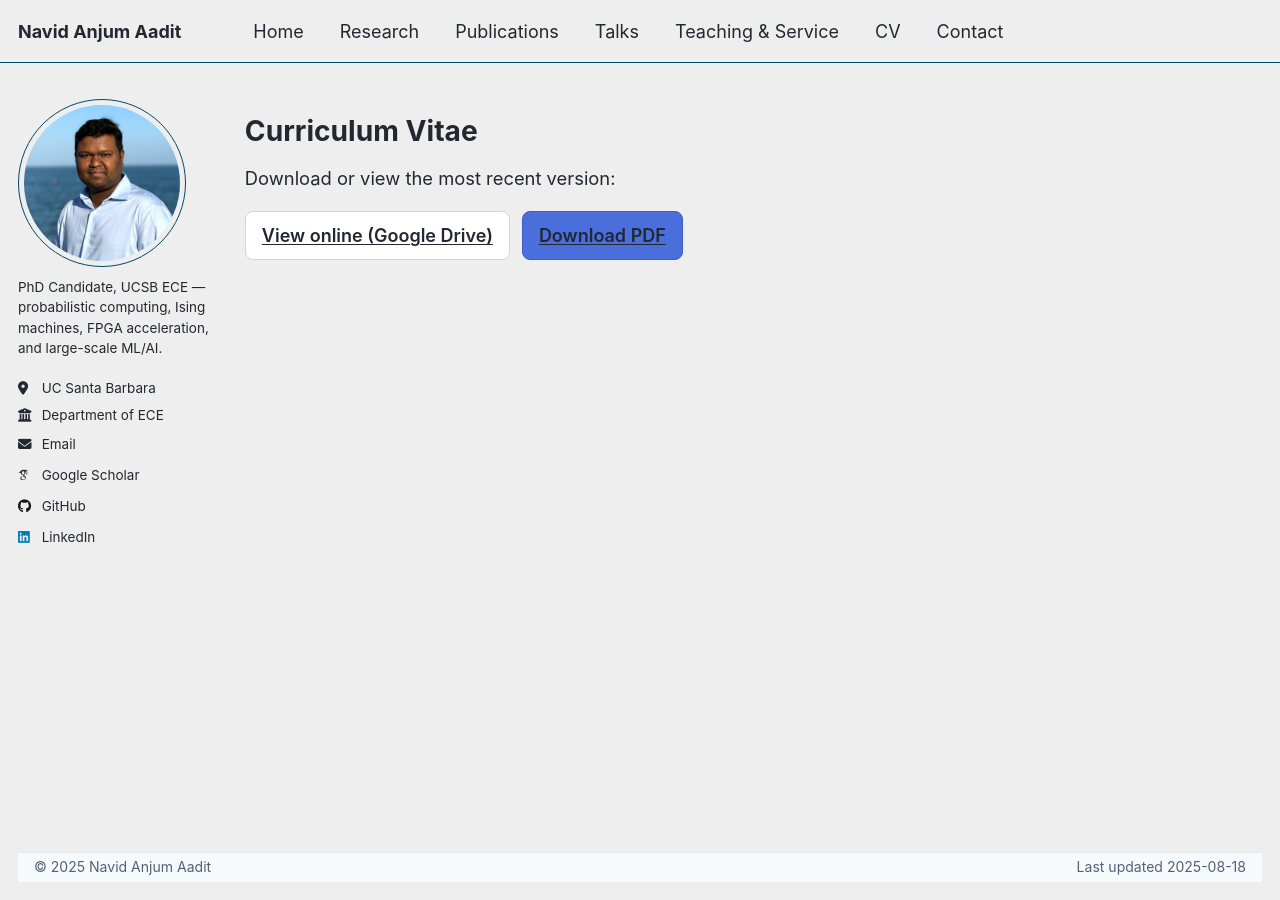
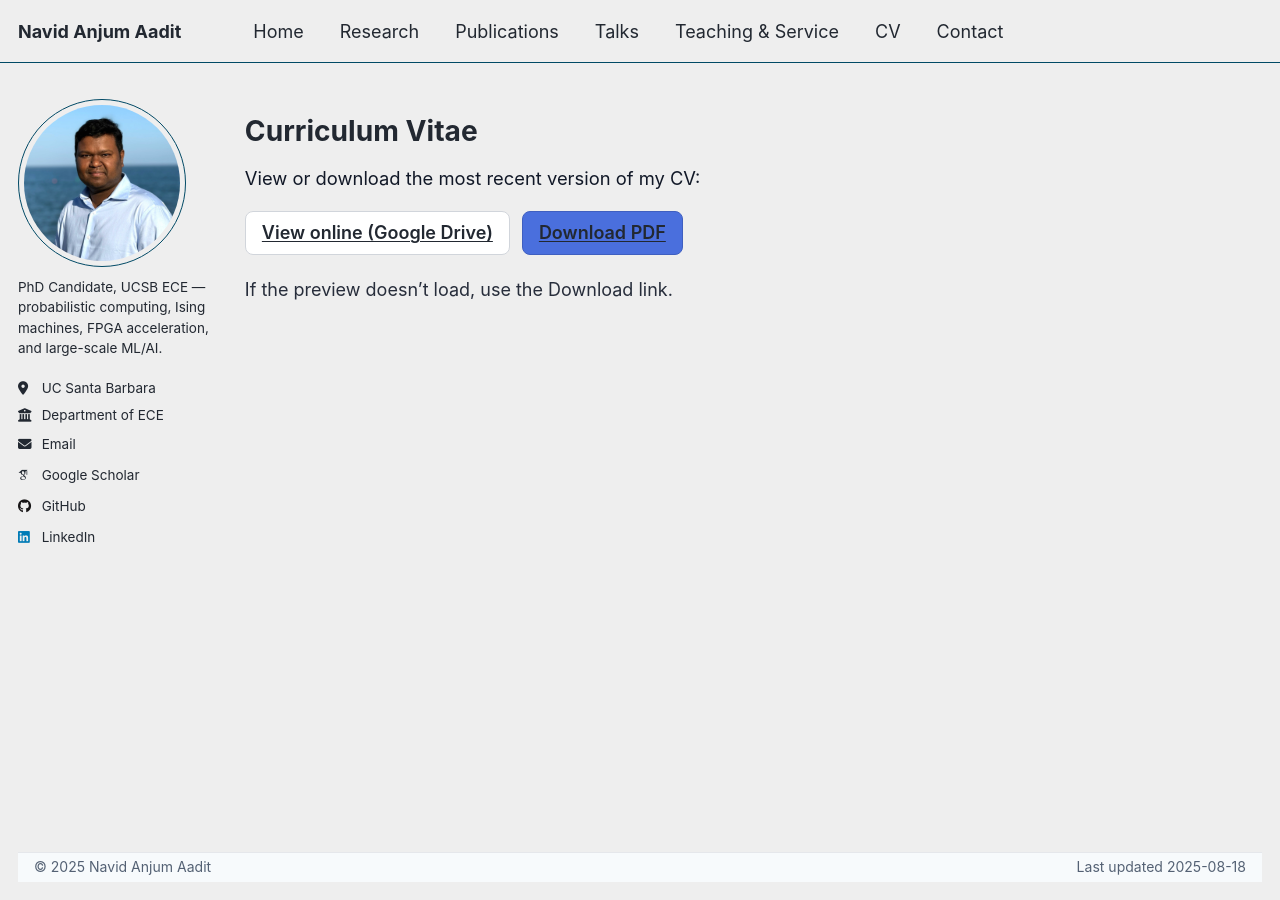
Before and after one commit to navidaadit/navidaadit.github.io, a Jekyll site: the page built from _pages/cv.md, in a window 1280 px wide. Built offline with Jekyll 4.4.1, drawn with Linux system fonts in a browser that asks for light colours; some web fonts are replaced; part of the change alters nothing that is shown.

Commit message:
Update cv.md

```diff
--- a/_pages/cv.md
+++ b/_pages/cv.md
@@ -5,37 +5,72 @@ title: "Curriculum Vitae"
 author_profile: true
 ---
 
-<!-- Page-scoped styles (clean + professional) -->
+<!-- Page-scoped styles (light-only, no theme dependency) -->
 <style>
-.cv-intro{margin:.25rem 0 1rem;font-size:1.02rem;line-height:1.6;}
-.cv-actions{display:flex;gap:12px;flex-wrap:wrap;align-items:center;margin:.6rem 0 1.2rem;}
-.cv-actions a{
-  display:inline-block;text-decoration:none;font-weight:600;
-  padding:10px 16px;border-radius:8px;border:1px solid #3f5fc0;
-  transition:background-color .2s ease,border-color .2s ease,transform .02s ease;
-}
-.cv-actions .btn-view{background:#ffffff;color:#1f2937;border-color:#d1d5db;}
-.cv-actions .btn-view:hover{background:#f3f4f6;border-color:#cbd5e1;}
-.cv-actions .btn-download{background:#4a6fdd;color:#fff;border-color:#3f5fc0;}
-.cv-actions .btn-download:hover{background:#3f5fc0;border-color:#3552a6;}
-.cv-actions a:active{transform:translateY(1px);}
+  .cv-intro{
+    margin:.25rem 0 1rem;
+    font-size:1.02rem;
+    line-height:1.6;
+    color:#111827;
+  }
+  .cv-actions{
+    display:flex;
+    gap:12px;
+    flex-wrap:wrap;
+    align-items:center;
+    margin:.6rem 0 1.2rem;
+  }
+  .cv-actions a{
+    display:inline-block;
+    text-decoration:none;
+    font-weight:600;
+    padding:10px 16px;
+    border-radius:8px;
+    border:1px solid #3f5fc0;
+    transition:background-color .2s ease,border-color .2s ease,transform .02s ease;
+    line-height:1.2;
+  }
+  .cv-actions .btn-view{
+    background:#ffffff;
+    color:#1f2937;
+    border-color:#d1d5db;
+  }
+  .cv-actions .btn-view:hover{
+    background:#f3f4f6;
+    border-color:#cbd5e1;
+  }
+  .cv-actions .btn-download{
+    background:#4a6fdd;
+    color:#ffffff;
+    border-color:#3f5fc0;
+  }
+  .cv-actions .btn-download:hover{
+    background:#3f5fc0;
+    border-color:#3552a6;
+  }
+  .cv-actions a:active{ transform:translateY(1px); }
 
-.small-note{font-size:.92rem;opacity:.9;margin-top:.2rem}
+  .small-note{ font-size:.92rem; opacity:.9; margin-top:.2rem; color:#111827; }
 
-/* Dark mode tweaks (match site vars) */
-html[data-theme="dark"] .cv-actions .btn-view{
-  background:#0f172a;color:#e5e7eb;border-color:#1f2937;
-}
-html[data-theme="dark"] .cv-actions .btn-view:hover{
-  background:#111827;border-color:#273449;
-}
+  /* Print-friendly: show links and ensure good contrast */
+  @media print{
+    .cv-actions a{ color:#000 !important; border-color:#000; background:#fff; }
+  }
 </style>
 
 <div class="cv-intro">
-  Download or view the most recent version:
+  View or download the most recent version of my CV:
 </div>
 
 <div class="cv-actions">
-  <a class="btn-view" href="https://drive.google.com/file/d/12ZX9rrb-iJNACLPJip0xjfp9GKYYN6ZB/view?usp=sharing" target="_blank" rel="noopener">View online (Google Drive)</a>
-  <a class="btn-download" href="https://drive.google.com/uc?export=download&id=12ZX9rrb-iJNACLPJip0xjfp9GKYYN6ZB">Download PDF</a>
+  <a class="btn-view" href="https://drive.google.com/file/d/12ZX9rrb-iJNACLPJip0xjfp9GKYYN6ZB/view?usp=sharing"
+     target="_blank" rel="noopener noreferrer" aria-label="View CV on Google Drive">
+     View online (Google Drive)
+  </a>
+  <a class="btn-download" href="https://drive.google.com/uc?export=download&id=12ZX9rrb-iJNACLPJip0xjfp9GKYYN6ZB"
+     rel="noopener" aria-label="Download CV as PDF">
+     Download PDF
+  </a>
 </div>
+
+<p class="small-note">If the preview doesn’t load, use the Download link.</p>
```
